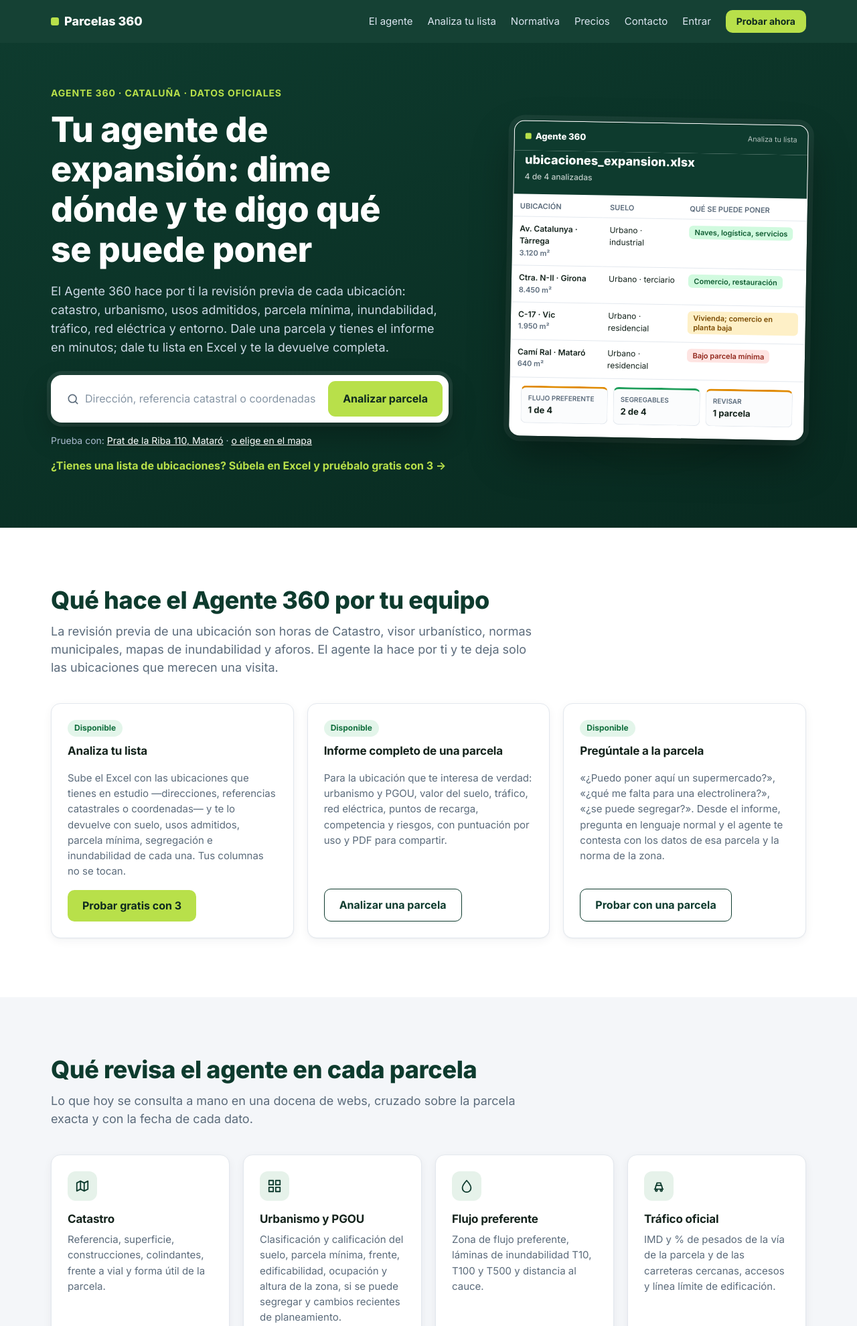
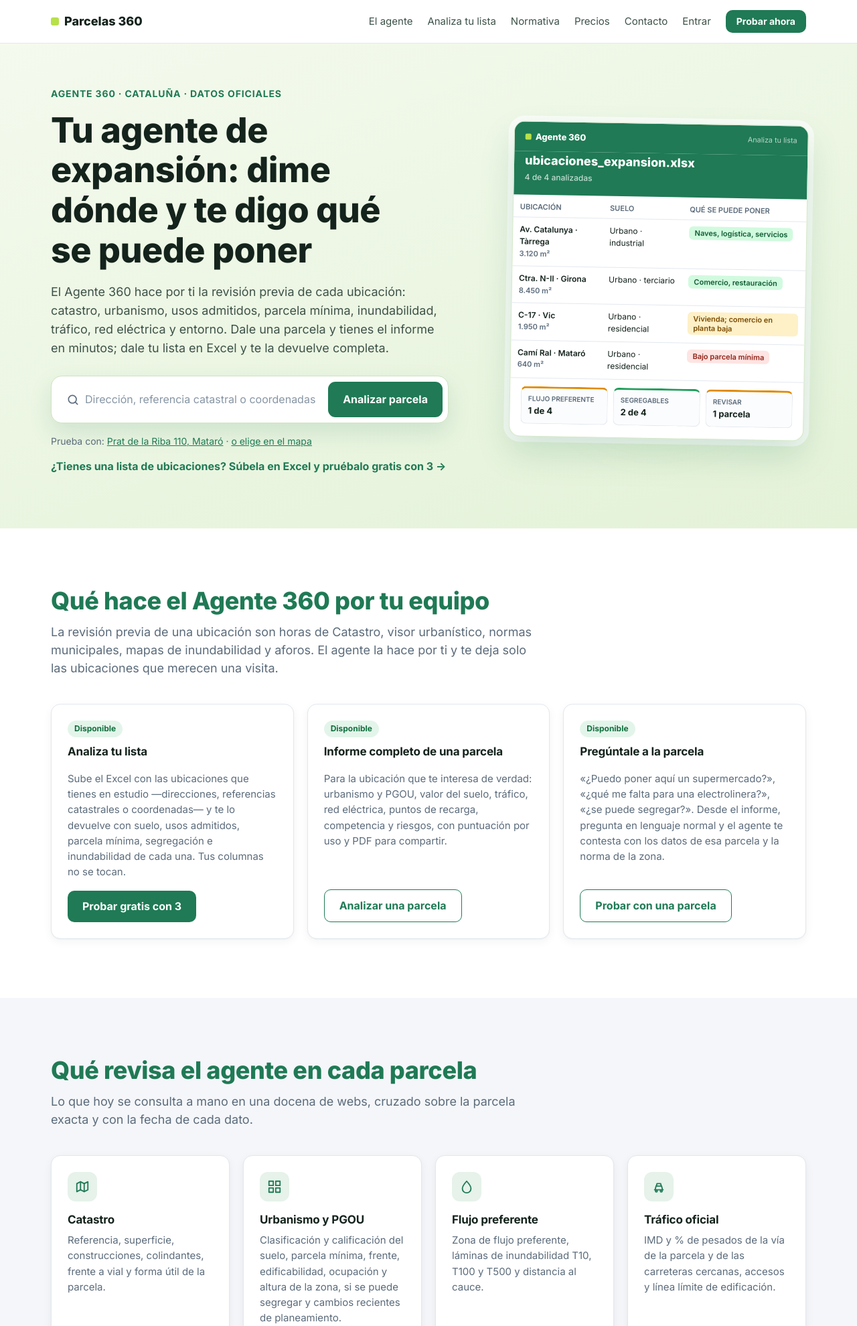
Before and after one commit to vann4413-coder/ubicaciones, a FastAPI app: page / in a window 1280 px wide. Shown: the top 1980 px of the page at 67% size. Run offline with FastAPI, Linux system fonts and the light colour scheme.

Commit message:
Colores más claros: verde medio, cabecera y portada en fondo claro, botones verdes con texto blanco
Co-Authored-By: Claude Opus 5.5 <noreply@anthropic.com>
Claude-Session: https://claude.ai/code/session_01B2gdACnnbb92rx57QNWFdN

```diff
--- a/app/correo.py
+++ b/app/correo.py
@@ -62,8 +62,8 @@ def mensaje_informe(destino: str, rc: str, url_informe: str, url_pdf: str, direc
     m.add_alternative(f"""<div style="font-family:Arial,sans-serif;font-size:15px;color:#1d2b3a;max-width:560px">
 <p>Hola:</p>
 <p>Gracias por tu compra. Tu informe de la parcela <b>{rc}</b>{lugar} ya está disponible.</p>
-<p><a href="{url_informe}" style="display:inline-block;background:#0e3b2e;color:#fff;padding:10px 18px;border-radius:8px;text-decoration:none">Ver el informe</a>
-&nbsp;<a href="{url_pdf}" style="display:inline-block;background:#b8e04a;color:#0e3b2e;padding:10px 18px;border-radius:8px;text-decoration:none;font-weight:bold">Descargar el PDF</a></p>
+<p><a href="{url_informe}" style="display:inline-block;background:#1f7a55;color:#fff;padding:10px 18px;border-radius:8px;text-decoration:none">Ver el informe</a>
+&nbsp;<a href="{url_pdf}" style="display:inline-block;background:#b8e04a;color:#14231c;padding:10px 18px;border-radius:8px;text-decoration:none;font-weight:bold">Descargar el PDF</a></p>
 <p style="color:#5b6b7b;font-size:13px">Guarda este correo: los enlaces te permiten volver a abrir el informe cuando quieras.</p>
 <p>Un saludo,<br><b>{config.MARCA}</b><br><a href="https://parcelas360.com">parcelas360.com</a></p></div>""", subtype="html")
     return m
@@ -120,7 +120,7 @@ async def enviar_aviso_lista(destino: str, nombre: str, total: int) -> bool:
     m.add_alternative(f"""<div style="font-family:Arial,sans-serif;font-size:15px;color:#1d2b3a;max-width:560px">
 <p>Hola:</p>
 <p>El <b>Agente 360</b> ha terminado de analizar <b>{escape(nombre)}</b> ({total} ubicaciones).</p>
-<p><a href="{url}" style="display:inline-block;background:#0e3b2e;color:#fff;padding:10px 18px;border-radius:8px;text-decoration:none">Descargar resultados</a></p>
+<p><a href="{url}" style="display:inline-block;background:#1f7a55;color:#fff;padding:10px 18px;border-radius:8px;text-decoration:none">Descargar resultados</a></p>
 <p>Un saludo,<br><b>{config.MARCA}</b><br><a href="https://parcelas360.com">parcelas360.com</a></p></div>""", subtype="html")
     try:
         if _resend()["clave"]:
--- a/app/informe/mapas.py
+++ b/app/informe/mapas.py
@@ -156,7 +156,7 @@ def construir(inf: dict) -> dict:
                 pts = gas
             capas.append({"trazo": "#fff", "relleno": color, "opacidad": 1, "ancho": 1, "geoms": _pts(pts, 28)})
         capas += [
-            {"trazo": "#0e3b2e", "relleno": "none", "ancho": 2, "discontinua": True, "opacidad": 0,
+            {"trazo": "#1f7a55", "relleno": "none", "ancho": 2, "discontinua": True, "opacidad": 0,
              "geoms": [g.centroid.buffer(r).exterior for r in (1000, 2000, 5000) if r <= radio]},
             {"trazo": "#e11d48", "relleno": "#e11d48", "opacidad": 0.9, "ancho": 2, "geoms": [g.centroid.buffer(45)]},
         ]
--- a/app/lote.py
+++ b/app/lote.py
@@ -258,7 +258,7 @@ def escribir(entrada, salida, hoja: str, fila_cab: int, resultados: dict) -> Non
     c0 = ws.max_column + 1
     for i, (h, w) in enumerate(zip(CAB, ANCHO)):
         c = ws.cell(fila_cab, c0 + i, h)
-        c.font, c.fill = Font(bold=True, color="FFFFFF"), PatternFill("solid", fgColor="0E3B2E")
+        c.font, c.fill = Font(bold=True, color="FFFFFF"), PatternFill("solid", fgColor="1F7A55")
         c.alignment = Alignment(wrap_text=True, vertical="center")
         ws.column_dimensions[get_column_letter(c0 + i)].width = w
     for fila, r in resultados.items():
--- a/app/rutas_agente.py
+++ b/app/rutas_agente.py
@@ -114,7 +114,7 @@ async def plantilla():
     ws.append(["Ejemplo con coordenadas", None, None, None, 41.6436, 0.6085])
     for i, w in enumerate([30, 34, 18, 24, 12, 12], start=1):
         c = ws.cell(1, i)
-        c.font, c.fill = Font(bold=True, color="FFFFFF"), PatternFill("solid", fgColor="0E3B2E")
+        c.font, c.fill = Font(bold=True, color="FFFFFF"), PatternFill("solid", fgColor="1F7A55")
         ws.column_dimensions[c.column_letter].width = w
     ws.cell(6, 1, "Rellena una fila por ubicación con la dirección y el municipio, la referencia catastral o las "
                   "coordenadas (basta con una de las tres). Puedes añadir las columnas propias que quieras.").font = Font(italic=True, color="667085")
--- a/app/web/static/app.js
+++ b/app/web/static/app.js
@@ -62,11 +62,11 @@ mapa.on("load", () => {
     paint: { "text-color": "#5e35b1", "text-halo-color": "#fff", "text-halo-width": 1.5 } });
 
   mapa.addSource("radios", { type: "geojson", data: vacio() });
-  mapa.addLayer({ id: "radios", type: "line", source: "radios", paint: { "line-color": "#0e3b2e", "line-width": 2, "line-dasharray": [3, 3] } });
+  mapa.addLayer({ id: "radios", type: "line", source: "radios", paint: { "line-color": "#1f7a55", "line-width": 2, "line-dasharray": [3, 3] } });
   mapa.addSource("radios-etq", { type: "geojson", data: vacio() });
   mapa.addLayer({ id: "radios-etq", type: "symbol", source: "radios-etq",
     layout: { "text-field": ["get", "t"], "text-font": ["Noto Sans Bold"], "text-size": 12, "text-allow-overlap": true },
-    paint: { "text-color": "#fff", "text-halo-color": "#0e3b2e", "text-halo-width": 3 } });
+    paint: { "text-color": "#fff", "text-halo-color": "#1f7a55", "text-halo-width": 3 } });
 
   mapa.addSource("parcela", { type: "geojson", data: vacio() });
   mapa.addLayer({ id: "parcela", type: "fill", source: "parcela", paint: { "fill-color": "#e11d48", "fill-opacity": 0.18 } });
--- a/app/web/static/style.css
+++ b/app/web/static/style.css
@@ -1,7 +1,7 @@
 /* Herramienta: panel lateral + mapa. Misma identidad que la portada y el informe. */
 [hidden] { display: none !important; }
 :root {
-  --tinta: #14231c; --suave: #5b6b7b; --linea: #e3e8ee; --fondo: #f4f6f9; --marca: #0e3b2e; --marca-2: #082a20;
+  --tinta: #14231c; --suave: #5b6b7b; --linea: #e3e8ee; --fondo: #f4f6f9; --marca: #1f7a55; --marca-2: #186447;
   --acento: #b8e04a; --verde: #1e9e5a; --ambar: #e08a00; --rojo: #d64032; --gris: #9aa5b1;
   --g-marca: #2f6f8f; --g-indep: #1f8a70; --g-super: #8a4b8f;
 }
--- a/app/web/static/web.css
+++ b/app/web/static/web.css
@@ -1,7 +1,7 @@
 /* Portada pública. Misma identidad que el informe: azul marino + ámbar, Inter. */
 [hidden] { display: none !important; }
 :root {
-  --tinta: #14231c; --suave: #5b6b7b; --linea: #e3e8ee; --fondo: #f4f6f9; --marca: #0e3b2e; --marca-2: #082a20;
+  --tinta: #14231c; --suave: #5b6b7b; --linea: #e3e8ee; --fondo: #f4f6f9; --marca: #1f7a55; --marca-2: #186447;
   --acento: #b8e04a; --verde: #1e9e5a; --ambar: #e08a00; --rojo: #d64032;
 }
 * { box-sizing: border-box; }
@@ -17,7 +17,7 @@ h1, h2, h3 { line-height: 1.15; letter-spacing: -0.01em; margin: 0; }
 .btn-peq { padding: 9px 16px; font-size: 14px; }
 .btn-claro { background: #fff; color: var(--marca); }
 
-.nav { position: sticky; top: 0; z-index: 10; background: rgba(14,59,46, .97); color: #fff; backdrop-filter: blur(6px); }
+.nav { position: sticky; top: 0; z-index: 10; background: rgba(31,122,85, .97); color: #fff; backdrop-filter: blur(6px); }
 .nav-in { display: flex; align-items: center; justify-content: space-between; height: 64px; gap: 16px; }
 .nav-links { display: flex; align-items: center; gap: 22px; }
 .nav-links a:not(.btn) { color: #dbe5f0; text-decoration: none; font-size: 15px; }
@@ -81,7 +81,7 @@ h1, h2, h3 { line-height: 1.15; letter-spacing: -0.01em; margin: 0; }
 .planes.cuatro .plan { padding: 24px 20px; }
 .planes.cuatro .plan .precio { font-size: 32px; }
 .plan { background: #fff; border: 1px solid var(--linea); border-radius: 16px; padding: 28px; display: flex; flex-direction: column; gap: 10px; position: relative; }
-.plan.destacado { border: 2px solid var(--acento); box-shadow: 0 12px 30px rgba(14,59,46,.12); }
+.plan.destacado { border: 2px solid var(--acento); box-shadow: 0 12px 30px rgba(31,122,85,.12); }
 .plan .etiqueta { position: absolute; top: -12px; left: 24px; background: var(--acento); color: #0e2a1f; font-weight: 700; font-size: 12px; padding: 3px 10px; border-radius: 99px; }
 .plan h3 { font-size: 19px; color: var(--marca); }
 .plan .precio { font-size: 38px; font-weight: 800; margin: 4px 0; letter-spacing: -0.02em; }
@@ -196,7 +196,7 @@ body { -webkit-font-smoothing: antialiased; }
 .sector { padding: 24px; border-top: 4px solid var(--acento); }
 .paso h3, .plan h3 { font-size: 19px; }
 .plan { padding: 28px; }
-.plan.destacado { border: 2px solid var(--acento); box-shadow: 0 14px 34px rgba(14,59,46,.12); }
+.plan.destacado { border: 2px solid var(--acento); box-shadow: 0 14px 34px rgba(31,122,85,.12); }
 
 .cta { padding: 64px 0; }
 .pie { border-top: 1px solid var(--linea); }
@@ -264,3 +264,25 @@ body { -webkit-font-smoothing: antialiased; }
 .form-contacto label.acepto { display: block; font-weight: 500; }
 .form-contacto label.acepto input { width: auto; padding: 0; margin-right: 8px; }
 .form-contacto select { background: #fff; }
+
+/* Tono claro: cabecera y portada sobre fondo claro; el verde queda para botones y detalles */
+.nav { background: rgba(255,255,255,.96); color: var(--tinta); border-bottom: 1px solid var(--linea); }
+.nav .logo { color: var(--tinta); }
+.nav-links a:not(.btn) { color: #3d5248; }
+.nav-links a:not(.btn):hover { color: var(--marca); }
+.hero { background: linear-gradient(160deg, #f4faee 0%, #e4f2d8 100%); color: var(--tinta); }
+.hero h1 { color: #14231c; }
+.entradilla { color: #3d5248; }
+.antetitulo { color: var(--marca); }
+.ejemplos { color: var(--suave); }
+.ejemplos a { color: var(--marca); }
+.hero-lista a { color: var(--marca); }
+.buscador-grande { border-color: #cfe3c2; box-shadow: 0 14px 34px rgba(31,122,85,.14); }
+.buscador-grande:focus-within { box-shadow: 0 14px 34px rgba(31,122,85,.14), 0 0 0 4px rgba(184,224,74,.6); }
+.muestra { box-shadow: 0 24px 50px rgba(31,122,85,.18), 0 0 0 8px rgba(255,255,255,.7); border-color: #d5e8c8; }
+.btn { background: var(--marca); color: #fff; }
+.btn:hover { filter: brightness(1.08); }
+.btn-sec { background: #fff; color: var(--marca); border-color: var(--marca); }
+.btn-claro { background: var(--acento); color: #14231c; }
+.plan .etiqueta { background: var(--acento); color: #14231c; }
+.plan.destacado { border-color: var(--acento); }
```
Also changed, not shown: app/informe/templates/informe.html (+20 -20 lines).
